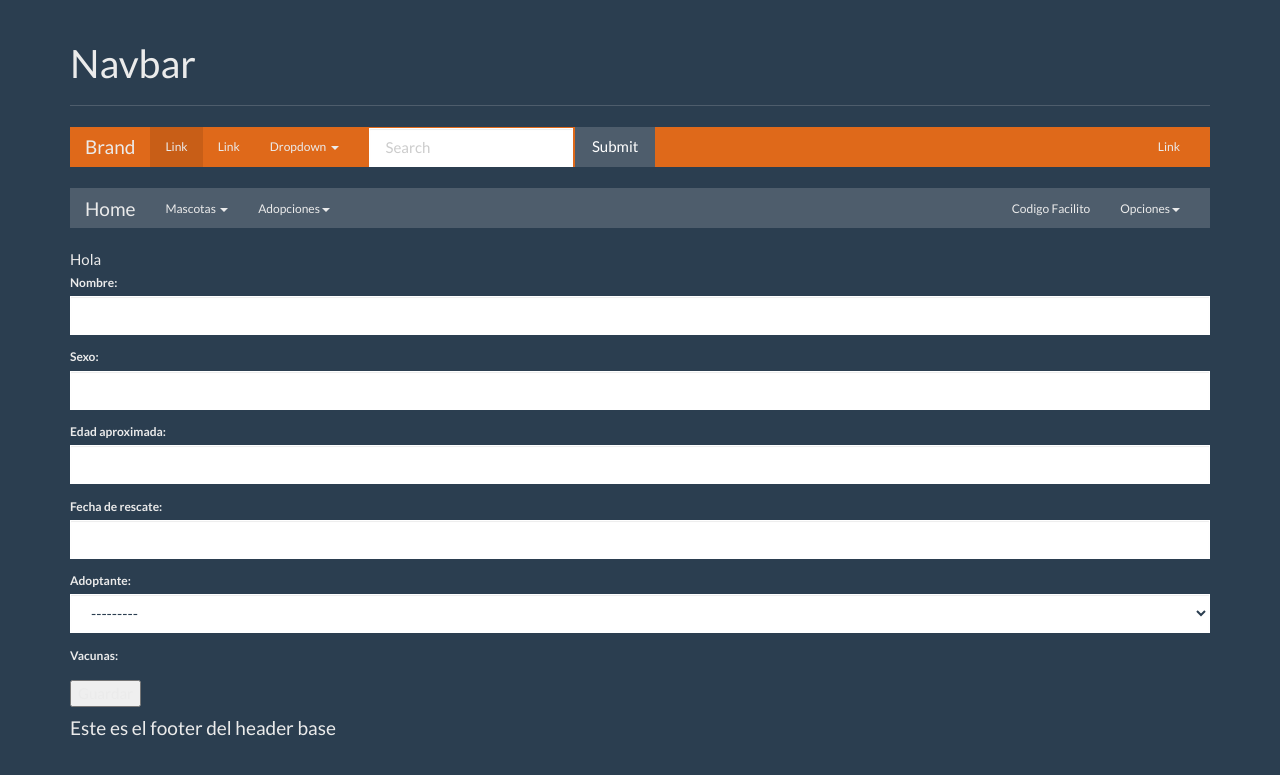
After one commit to waltersteven/django_configapp, a Django app: page /mascota/nuevo in a window 1280 px wide. The commit adds this page. Shown: the top 775 px of the page. Run offline with Django 3.2, Linux system fonts and the light colour scheme; data that the repository does not hold is empty; some libraries are stand-ins or nearby versions.

Commit message:
Created initial form

```diff
--- a/adopcion/models.py
+++ b/adopcion/models.py
@@ -8,3 +8,6 @@
     telefono = models.CharField(max_length=12)
     email = models.EmailField(null=True, blank=True)
     domicilio = models.TextField(null=True, blank=True)
+
+    def __str__(self):
+        return '{} {}'.format(self.nombre, self.apellidos)
--- /dev/null
+++ b/mascota/forms.py
@@ -0,0 +1,31 @@
+from django import forms
+from mascota.models import Mascota
+
+class MascotaForm(forms.ModelForm):
+
+    class Meta:
+        model = Mascota  #para indicarle de que modelo vamos a crear este formulario
+        fields = [
+            'nombre',
+            'sexo',
+            'edad_aproximada',
+            'fecha_rescate',
+            'persona',
+            'vacuna',
+        ]
+        labels = {  #asignamos las etiquetas que van a tener a la hora de mostrar el formulario
+            'nombre': 'Nombre',
+            'sexo': 'Sexo',
+            'edad_aproximada': 'Edad aproximada',
+            'fecha_rescate': 'Fecha de rescate',
+            'persona': 'Adoptante',
+            'vacuna': 'Vacunas',
+        }
+        widgets = {  #son etiquetas html
+            'nombre': forms.TextInput(attrs={'class':'form-control'}),
+            'sexo': forms.TextInput(attrs={'class':'form-control'}),
+            'edad_aproximada': forms.TextInput(attrs={'class':'form-control'}),
+            'fecha_rescate': forms.TextInput(attrs={'class':'form-control'}),
+            'persona': forms.Select(attrs={'class':'form-control'}),
+            'vacuna': forms.CheckboxSelectMultiple(),
+        }
--- a/mascota/models.py
+++ b/mascota/models.py
@@ -3,6 +3,9 @@
 # Create your models here.
 class Vacuna(models.Model):
     nombre = models.CharField(max_length=50)
+
+    def __str__(self):  #o __unicode__ (para versiones anteriores)
+        return '{}'.format(self.nombre)
 
 class Mascota(models.Model):
     #django ignora la id del motor y usa folio
--- a/mascota/urls.py
+++ b/mascota/urls.py
@@ -1,6 +1,7 @@
 from django.conf.urls import url
-from mascota.views import index
+from mascota.views import index, mascota_view
 
 urlpatterns = [
-    url(r'^$', index),  # ^: es donde inicia la cadena, $: es donde termina
+    url(r'^$', index, name='index'),  # ^: es donde inicia la cadena, $: es donde termina
+    url(r'^nuevo$', mascota_view, name='mascota_crear'),  #cuando consulta /nuevo/ consulta a mascota_view
 ]
--- a/mascota/views.py
+++ b/mascota/views.py
@@ -1,7 +1,18 @@
-from django.shortcuts import render
+from django.shortcuts import render, redirect
 from django.http import HttpResponse
+from mascota.forms import MascotaForm
 
 # Create your views here.
 def index(request):
     #return HttpResponse("Index")
     return render(request, 'mascota/index.html')
+
+def mascota_view(request):
+    if request.method == 'POST':
+        form = MascotaForm(request.POST)  #se reciben los datos que se mandan en el POST de nuestro formulario
+        if form.is_valid():
+            form.save()
+        return redirect('mascota:index')  #usando namespaces
+    else:  #cuando sea un get
+        form = MascotaForm()
+    return render(request, 'mascota/mascota_form.html', {'form': form})
--- a/templates/mascota/index.html
+++ b/templates/mascota/index.html
@@ -8,4 +8,4 @@
 
 {% block content %}
 <h6>Soy el contenido de la mascota</h6>
-{% endblock  %}
+{% endblock %}
--- /dev/null
+++ b/templates/mascota/mascota_form.html
@@ -0,0 +1,10 @@
+{% extends 'base/base.html' %}
+
+{% block content %}
+<form method="post">
+    {% csrf_token %}
+    {{ form.as_p }} <!--recibimos el form que manda el contexto -->
+    <!--{{ form.nombre }}-->
+    <button type="submit">Guardar</button>
+</form>
+{% endblock %}
```
